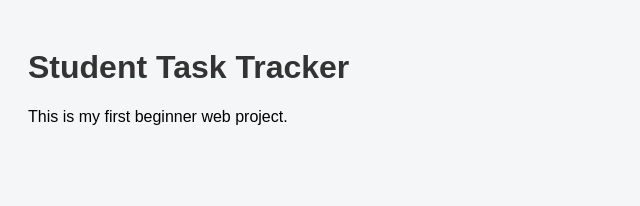
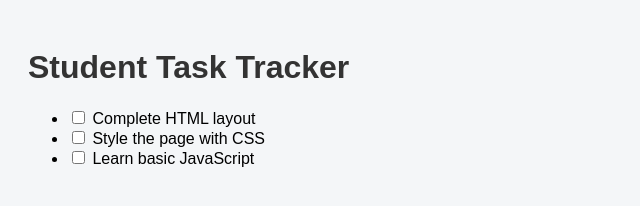
Before and after one commit to catelynhansen/student-task-tracker, a plain HTML site: page index.html in a window 1280 px wide. Shown: the whole page, without its empty margins (0-640 px from the left). Drawn offline with Linux system fonts and the light colour scheme.

Commit message:
Update index.html

```diff
--- a/index.html
+++ b/index.html
@@ -5,7 +5,24 @@
   <link rel="stylesheet" href="style.css">
 </head>
 <body>
+<body>
   <h1>Student Task Tracker</h1>
-  <p>This is my first beginner web project.</p>
+
+  <ul>
+    <li>
+      <input type="checkbox">
+      Complete HTML layout
+    </li>
+    <li>
+      <input type="checkbox">
+      Style the page with CSS
+    </li>
+    <li>
+      <input type="checkbox">
+      Learn basic JavaScript
+    </li>
+  </ul>
+</body>
+
 </body>
 </html>
```
